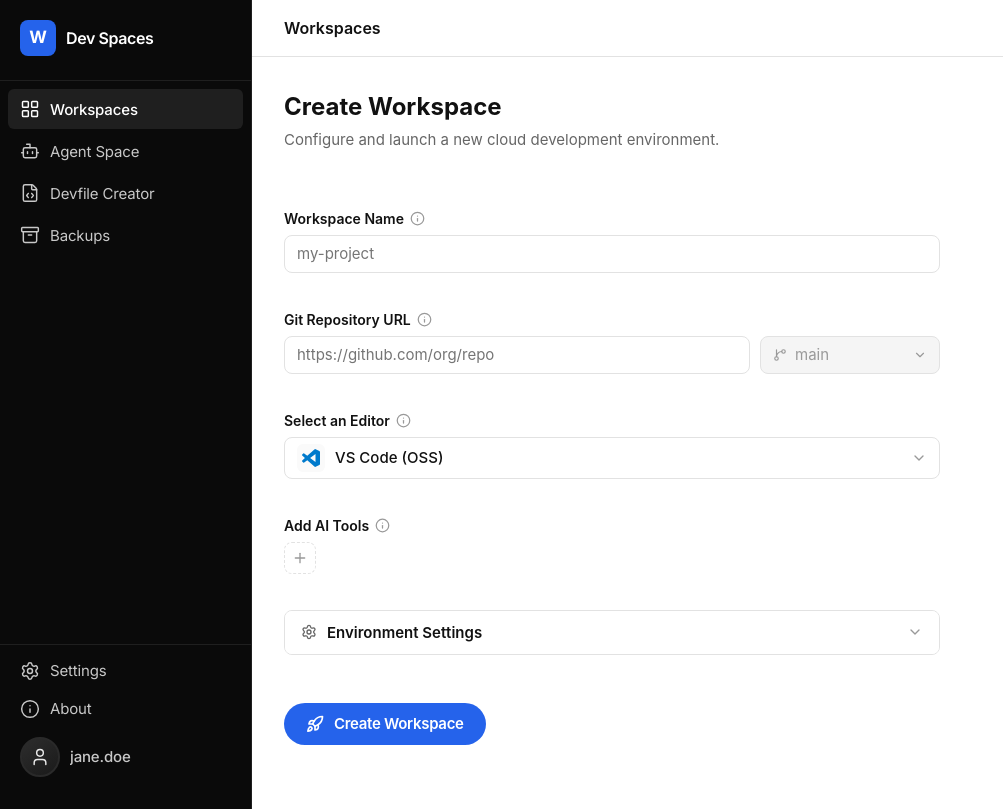
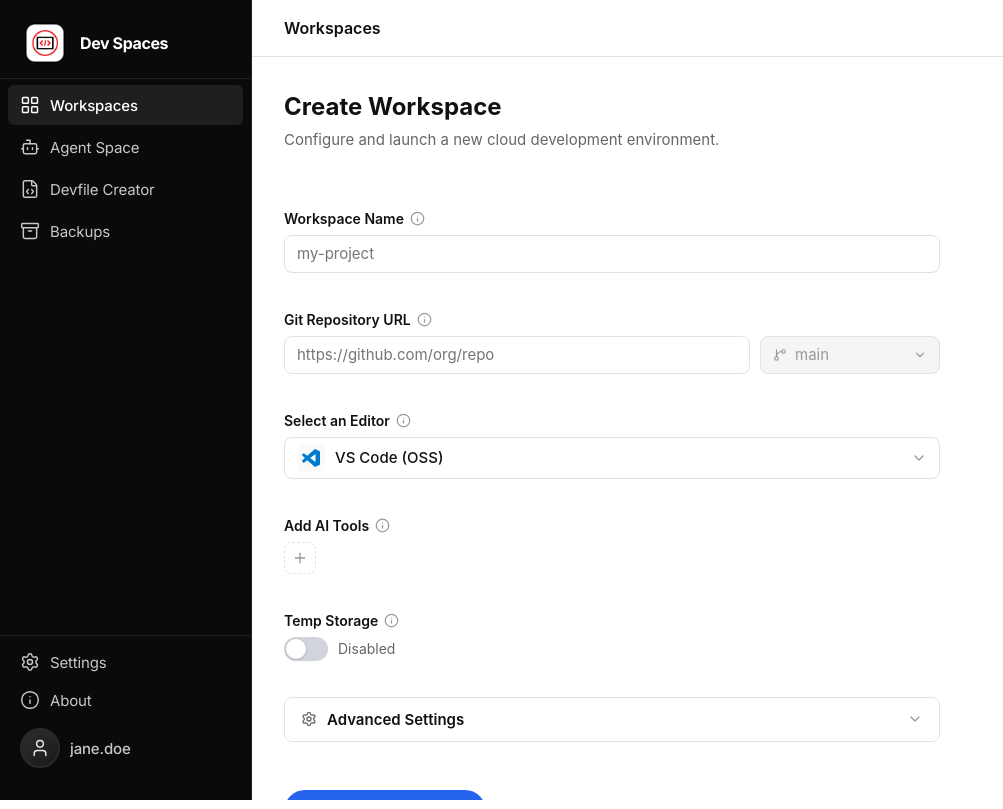
Before and after one commit to TheChosenMok/Dev-Spaces-Start-workspace, a React (Vite) app: page / in a window 1280 px wide. Shown: the whole page, without its empty margins (0-1003 px from the left). Built offline with nearby package versions, Linux system fonts and the light colour scheme.

Commit message:
UI improvements

```diff
--- a/index.html
+++ b/index.html
@@ -8,7 +8,7 @@
       href="https://fonts.googleapis.com/css2?family=Inter:ital,opsz,wght@0,14..32,400..700;1,14..32,400..700&display=swap"
       rel="stylesheet"
     />
-    <link rel="icon" type="image/svg+xml" href="/favicon.svg" />
+    <link rel="icon" type="image/png" href="/icon.png" />
     <meta name="viewport" content="width=device-width, initial-scale=1.0" />
     <title>Create Workspace — Dev Spaces</title>
   </head>
--- a/src/App.tsx
+++ b/src/App.tsx
@@ -61,51 +61,53 @@ export default function App() {
   }, [])
 
   return (
-    <div style={{ display: 'flex', minHeight: '100vh' }}>
+    <div style={{ display: 'flex', height: '100vh', overflow: 'hidden' }}>
       <aside
         className="app-sidebar"
         style={{
           width: 252,
+          maxWidth: 252,
+          flexGrow: 0,
           flexShrink: 0,
+          height: '100%',
+          minHeight: 0,
           background: '#0a0a0a',
           borderRight: '1px solid #1f1f1f',
           display: 'flex',
           flexDirection: 'column',
-          padding: '20px 0',
+          padding: '8px 0 20px',
           letterSpacing: '-0.02em',
+          overflow: 'hidden',
         }}
       >
         <div
           style={{
-            padding: '0 20px 24px',
+            padding: '10px 20px',
             display: 'flex',
             alignItems: 'center',
             gap: 10,
             borderBottom: '1px solid #1f1f1f',
-            marginBottom: 8,
+            marginBottom: 6,
           }}
         >
-          <div
+          <img
+            src="/icon.png"
+            alt=""
+            width={50}
+            height={50}
             style={{
-              width: 36,
-              height: 36,
-              borderRadius: 8,
-              background: 'var(--accent)',
-              display: 'flex',
-              alignItems: 'center',
-              justifyContent: 'center',
-              color: '#fff',
-              fontWeight: 700,
-              fontSize: 17,
+              borderRadius: 11,
               flexShrink: 0,
+              display: 'block',
+              objectFit: 'cover',
             }}
-          >
-            W
-          </div>
+          />
           <span
             style={{
               fontSize: 16,
-              fontWeight: 600,
+              fontWeight: 700,
+              lineHeight: '50px',
+              height: 50,
               color: '#ffffff',
               letterSpacing: '-0.025em',
             }}
@@ -114,7 +116,15 @@ export default function App() {
           </span>
         </div>
 
-        <nav style={{ flex: 1, padding: '0 8px' }}>
+        <nav
+          style={{
+            flex: 1,
+            minHeight: 0,
+            padding: '0 8px',
+            overflowY: 'auto',
+            overflowX: 'hidden',
+          }}
+        >
           {NAV_ITEMS.map((item) => {
             const NavIcon = item.icon
             return (
@@ -305,7 +315,7 @@ export default function App() {
         </div>
       </aside>
 
-      <div style={{ flex: 1, minWidth: 0 }}>
+      <div style={{ flex: 1, minWidth: 0, minHeight: 0, overflow: 'auto' }}>
         {signedIn ? (
           <CreateWorkspace />
         ) : (
--- a/src/components/CreateWorkspace.tsx
+++ b/src/components/CreateWorkspace.tsx
@@ -19,9 +19,9 @@ export function CreateWorkspace() {
   const [branch, setBranch] = useState('main')
   const [editor, setEditor] = useState('vscode-oss')
   const [aiTools, setAiTools] = useState<string[]>([])
+  const [tempStorage, setTempStorage] = useState(false)
   const [envSettings, setEnvSettings] = useState({
     containerImage: '',
-    tempStorage: false,
     memoryLimit: '',
     cpuLimit: '',
     devfilePath: '',
@@ -146,7 +146,48 @@ export function CreateWorkspace() {
               <AIToolsSection selected={aiTools} onChange={setAiTools} />
             </FormField>
 
-            {/* Environment Settings */}
+            {/* Temp Storage */}
+            <FormField
+              label="Temp Storage"
+              tooltip="Enable ephemeral storage for temporary files. Data in temp storage does not persist across workspace restarts."
+            >
+              <div style={{ display: 'flex', alignItems: 'center', gap: 10 }}>
+                <button
+                  type="button"
+                  onClick={() => setTempStorage(!tempStorage)}
+                  style={{
+                    position: 'relative',
+                    width: 44,
+                    height: 24,
+                    borderRadius: 12,
+                    border: 'none',
+                    background: tempStorage ? 'var(--accent)' : '#d1d5db',
+                    cursor: 'pointer',
+                    transition: 'background var(--transition)',
+                    flexShrink: 0,
+                  }}
+                >
+                  <span
+                    style={{
+                      position: 'absolute',
+                      top: 2,
+                      left: tempStorage ? 22 : 2,
+                      width: 20,
+                      height: 20,
+                      borderRadius: '50%',
+                      background: '#fff',
+                      boxShadow: '0 1px 3px rgba(0,0,0,.2)',
+                      transition: 'left var(--transition)',
+                    }}
+                  />
+                </button>
+                <span style={{ fontSize: 14, color: 'var(--text-secondary)' }}>
+                  {tempStorage ? 'Enabled' : 'Disabled'}
+                </span>
+              </div>
+            </FormField>
+
+            {/* Advanced Settings */}
             <div style={{ marginTop: 8 }}>
               <EnvironmentSettings value={envSettings} onChange={setEnvSettings} />
             </div>
--- a/src/components/EnvironmentSettings.tsx
+++ b/src/components/EnvironmentSettings.tsx
@@ -5,7 +5,6 @@ import { TextInput } from './TextInput'
 
 interface EnvSettings {
   containerImage: string
-  tempStorage: boolean
   memoryLimit: string
   cpuLimit: string
   devfilePath: string
@@ -51,7 +50,7 @@ export function EnvironmentSettings({ value, onChange }: EnvironmentSettingsProp
         }}
       >
         <Settings size={16} color="var(--text-secondary)" />
-        <span style={{ flex: 1 }}>Environment Settings</span>
+        <span style={{ flex: 1 }}>Advanced Settings</span>
         <ChevronDown
           size={16}
           style={{
@@ -65,6 +64,19 @@ export function EnvironmentSettings({ value, onChange }: EnvironmentSettingsProp
       {expanded && (
         <div style={{ padding: '20px 16px 0', borderTop: '1px solid var(--border)' }}>
           <FormField
+            label="Path to Devfile"
+            tooltip="Specify a custom path to your devfile. Overrides the default search for devfile.yaml or .devfile.yaml in the repository root."
+            htmlFor="devfile-path"
+          >
+            <TextInput
+              id="devfile-path"
+              value={value.devfilePath}
+              onChange={(e) => update({ devfilePath: e.target.value })}
+              placeholder="devfile.yaml"
+            />
+          </FormField>
+
+          <FormField
             label="Container Image"
             tooltip="Override the default Universal Developer Image. Specify a custom container image for your workspace runtime."
             htmlFor="container-image"
@@ -75,46 +87,6 @@ export function EnvironmentSettings({ value, onChange }: EnvironmentSettingsProp
               onChange={(e) => update({ containerImage: e.target.value })}
               placeholder="quay.io/devspaces/udi:latest"
             />
-          </FormField>
-
-          <FormField
-            label="Temp Storage"
-            tooltip="Enable ephemeral storage for temporary files. Data in temp storage does not persist across workspace restarts."
-          >
-            <div style={{ display: 'flex', alignItems: 'center', gap: 10 }}>
-              <button
-                type="button"
-                onClick={() => update({ tempStorage: !value.tempStorage })}
-                style={{
-                  position: 'relative',
-                  width: 44,
-                  height: 24,
-                  borderRadius: 12,
-                  border: 'none',
-                  background: value.tempStorage ? 'var(--accent)' : '#d1d5db',
-                  cursor: 'pointer',
-                  transition: 'background var(--transition)',
-                  flexShrink: 0,
-                }}
-              >
-                <span
-                  style={{
-                    position: 'absolute',
-                    top: 2,
-                    left: value.tempStorage ? 22 : 2,
-                    width: 20,
-                    height: 20,
-                    borderRadius: '50%',
-                    background: '#fff',
-                    boxShadow: '0 1px 3px rgba(0,0,0,.2)',
-                    transition: 'left var(--transition)',
-                  }}
-                />
-              </button>
-              <span style={{ fontSize: 14, color: 'var(--text-secondary)' }}>
-                {value.tempStorage ? 'Enabled' : 'Disabled'}
-              </span>
-            </div>
           </FormField>
 
           <div style={{ display: 'grid', gridTemplateColumns: '1fr 1fr', gap: 16 }}>
@@ -144,19 +116,6 @@ export function EnvironmentSettings({ value, onChange }: EnvironmentSettingsProp
               />
             </FormField>
           </div>
-
-          <FormField
-            label="Path to Devfile"
-            tooltip="Specify a custom path to your devfile. Overrides the default search for devfile.yaml or .devfile.yaml in the repository root."
-            htmlFor="devfile-path"
-          >
-            <TextInput
-              id="devfile-path"
-              value={value.devfilePath}
-              onChange={(e) => update({ devfilePath: e.target.value })}
-              placeholder="devfile.yaml"
-            />
-          </FormField>
         </div>
       )}
     </div>
```
Also changed, not shown: public/favicon.svg (deleted), public/icon.png (added).
